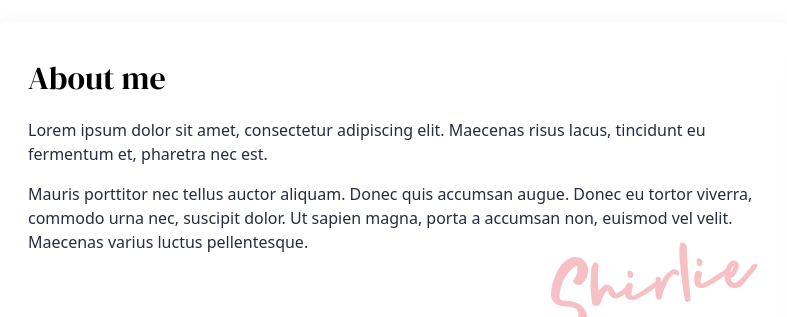
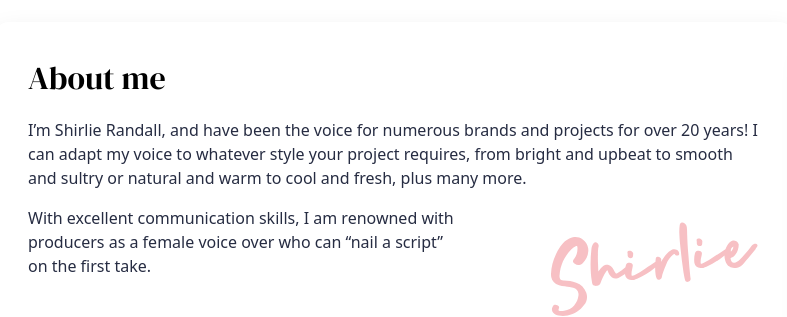
Before and after one commit to TJRandall007/shirlVoice, a Gatsby site: page / in a window 1280 px wide. Shown: the part 720-1037 px from the top of the page, 265-1052 px from the left. Built offline with nearby package versions, Linux system fonts and the light colour scheme; Gatsby itself is replaced by a stand-in of ours.

Commit message:
Updated intro

```diff
--- a/src/components/intro/intro.js
+++ b/src/components/intro/intro.js
@@ -29,15 +29,18 @@ export default function Intro(props) {
             <IntroCard className="p-8">
               <h2>About me</h2>
               <p>
-                Lorem ipsum dolor sit amet, consectetur adipiscing elit.
-                Maecenas risus lacus, tincidunt eu fermentum et, pharetra nec
-                est.
+                I’m Shirlie Randall, and have been the voice for numerous brands
+                and projects for over 20 years! I can adapt my voice to whatever
+                style your project requires, from bright and upbeat to smooth
+                and sultry or natural and warm to cool and fresh, plus many
+                more.
               </p>
+
               <p>
-                Mauris porttitor nec tellus auctor aliquam. Donec quis accumsan
-                augue. Donec eu tortor viverra, commodo urna nec, suscipit
-                dolor. Ut sapien magna, porta a accumsan non, euismod vel velit.
-                Maecenas varius luctus pellentesque.
+                With excellent communication skills, I am renowned with
+                <br />
+                producers as a female voice over who can “nail a script” <br />
+                on the first take.
               </p>
 
               <Signature />
@@ -75,7 +78,7 @@ const IntroGrid = styled.div`
 `;
 
 const IntroCard = styled.div`
-  height: 400px;
+  height: 375px;
   background: white;
   margin-top: -20px;
   flex: 2;
```
